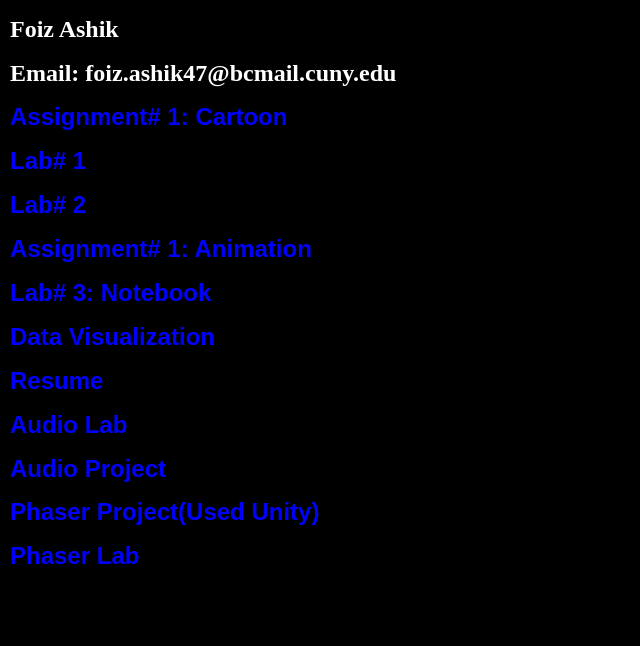
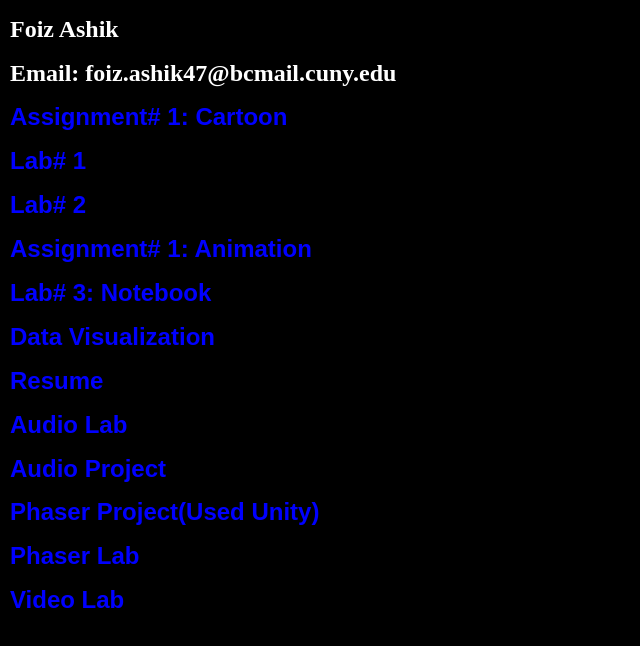
Before and after one commit to Foiz-Ashik/foiz-ashik.github.io, a plain HTML site: page index.html in a window 1280 px wide. Shown: the part 46-692 px from the top of the page, without its empty margins (0-640 px from the left). Drawn offline with Linux system fonts and the light colour scheme.

Commit message:
Update index.html

```diff
--- a/index.html
+++ b/index.html
@@ -18,6 +18,7 @@
   <h2><a href="https://foiz-ashik.github.io/audioProject/"> Audio Project </a></h2>
   <h2><a href="https://foiz-ashik.github.io/GameProject/"> Phaser Project(Used Unity) </a></h2>
   <h2><a href="https://foiz-ashik.github.io/phaserLab/"> Phaser Lab </a></h2>
+  <h2><a href="https://foiz-ashik.github.io/videoLab/"> Video Lab </a></h2>
 
    <style>
         a:link {
```
